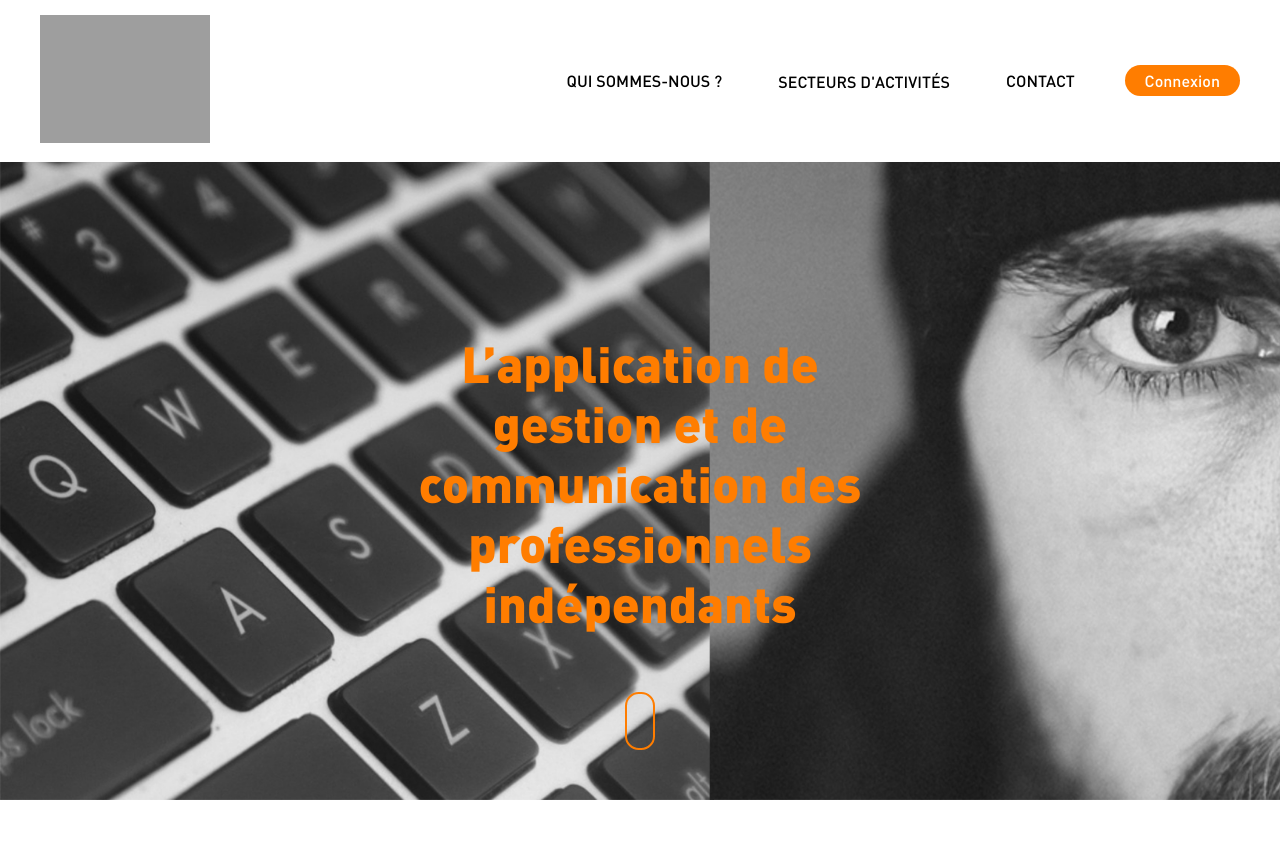
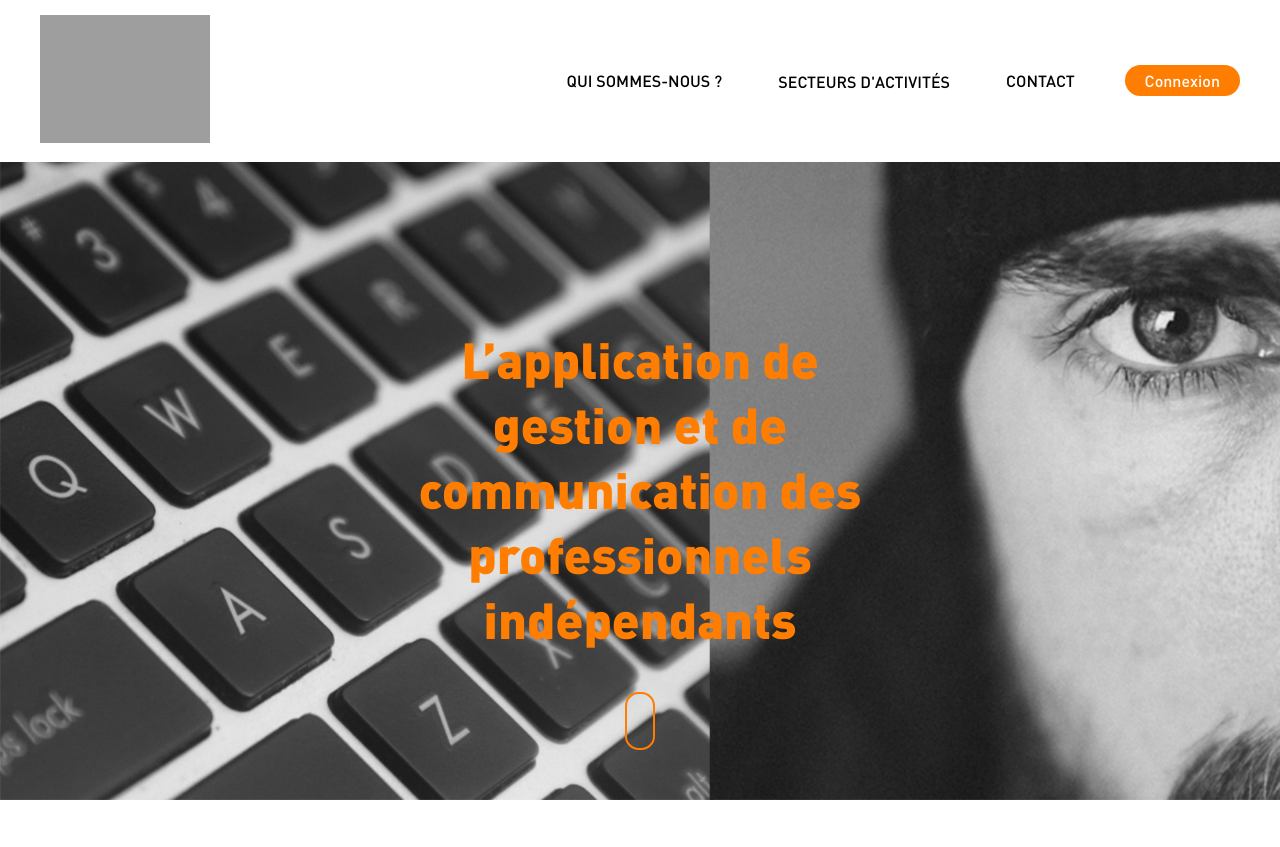
Before and after one commit to barberob/RopeUp, a PHP site: page /html/index.php in a window 1280 px wide. Shown: the top 847 px of the page. Run offline with PHP 8.4, Linux system fonts and the light colour scheme; some libraries are stand-ins or nearby versions; grey boxes are pictures that could not be loaded.

Commit message:
Update header_principal.css

```diff
--- a/css/header_principal.css
+++ b/css/header_principal.css
@@ -61,7 +61,7 @@ div.img_container span:nth-of-type(1)
 	font-size: 50px;
 	text-align: center;
 	padding: 15px 20px;
-	line-height: 60px;
+	line-height: 1.3;
 	transform:translateY(60%);
 	opacity: 0;
 	font-family: "DINPro_Black";
@@ -81,6 +81,11 @@ div.img_container img
 	left: 50%;
 	bottom: 50px;
 	transform: translateX(-50%);
+}
+
+div.img_container span:nth-of-type(2)
+{
+
 }
 
 
```
